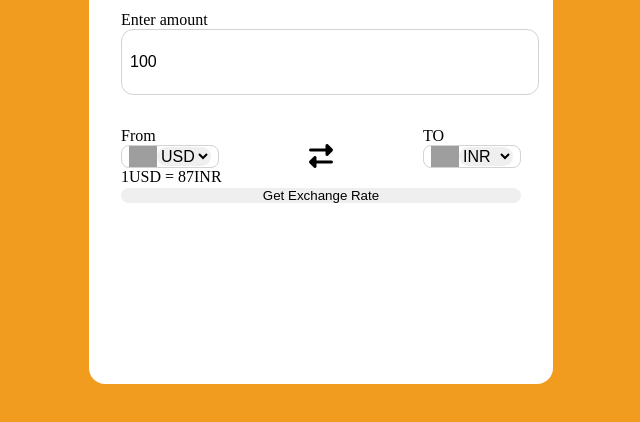
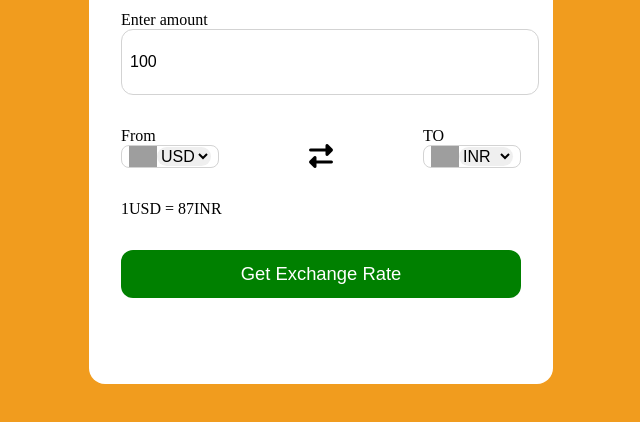
Before and after one commit to Karthik171819/Currency-Converter, a plain HTML site: page index.html in a window 1280 px wide. Shown: the part 248-670 px from the top of the page, without its empty margins (319-959 px from the left). Drawn offline with Linux system fonts and the light colour scheme; grey boxes are pictures that could not be loaded.

Commit message:
styling the sheet

```diff
--- a/style.css
+++ b/style.css
@@ -70,4 +70,14 @@ form input {
     width: auto;
 }
 
-.msg
+.msg {
+    margin: 2rem 0 2rem 0;
+}
+
+form button {
+    background-color: green;
+    height: 3rem;
+    font-size: 1.15rem;
+    color: white;
+    cursor: pointer;
+}
```
